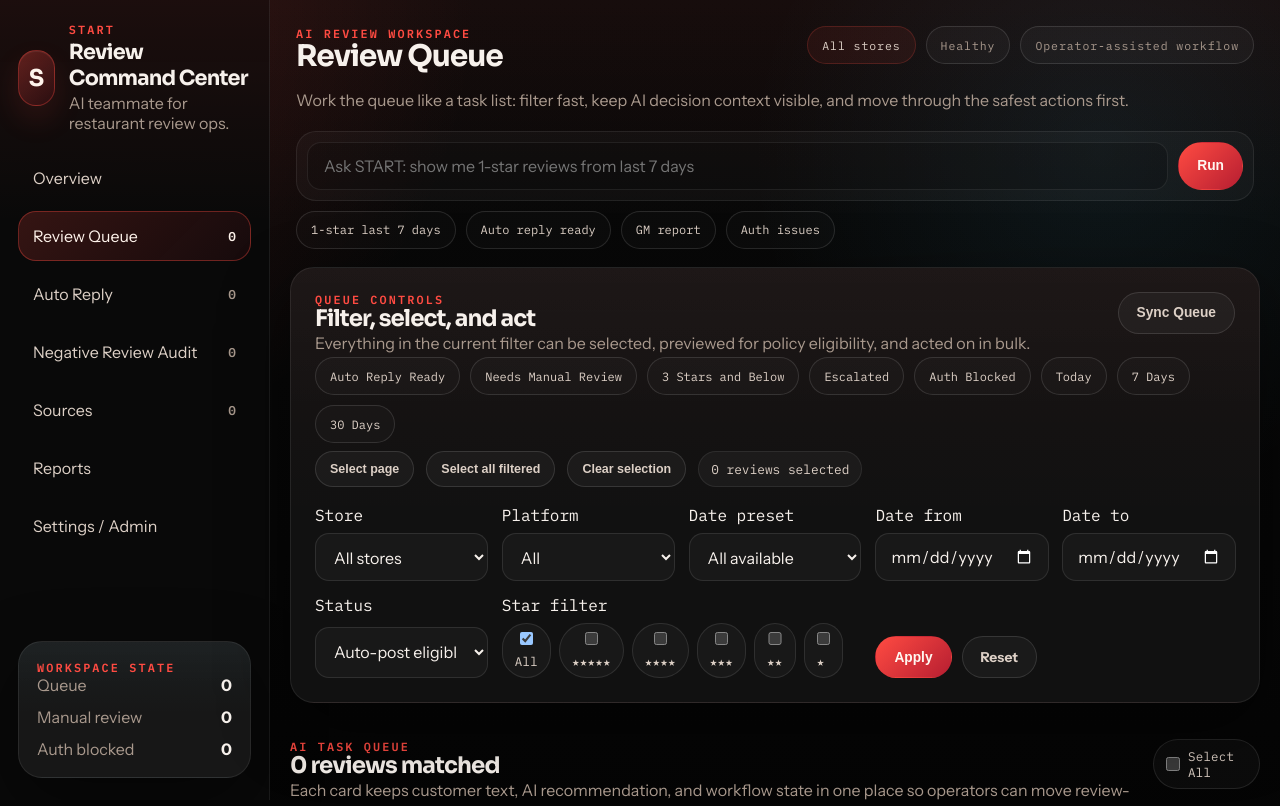
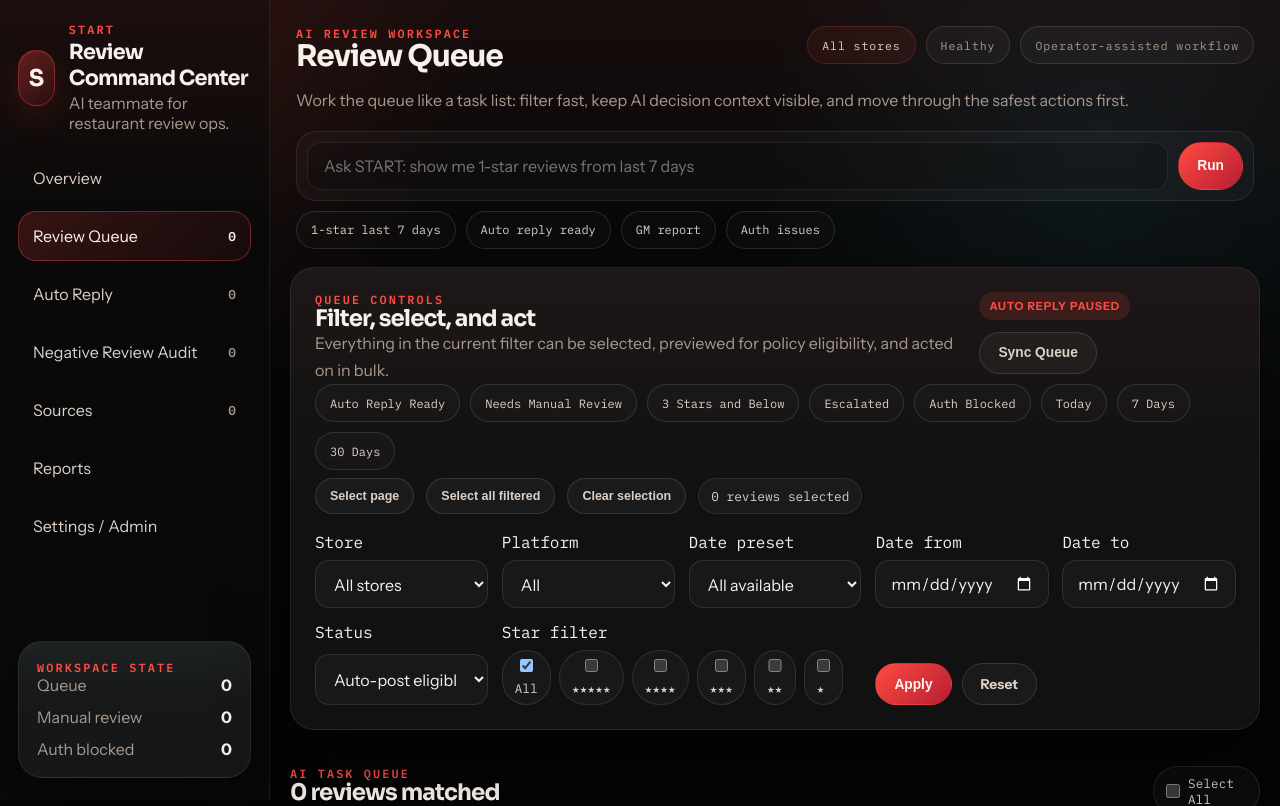
Before and after one commit to liemdo28/review-automation-system, a FastAPI app: page /reviews?status=auto_post_eligible in a window 1280 px wide. Shown: the top 806 px of the page. Run offline with FastAPI, Linux system fonts and the light colour scheme; data that the repository does not hold is empty.

Commit message:
Add Auto Reply paused badge in queue

```diff
--- a/app/static/css/style.css
+++ b/app/static/css/style.css
@@ -1433,6 +1433,11 @@
     background: rgba(97, 214, 255, 0.12);
 }
 
+.status-paused {
+    color: var(--red);
+    background: rgba(255, 75, 66, 0.14);
+}
+
 .status-unknown,
 .status-missing {
     color: var(--muted);
--- a/app/templates/reviews.html
+++ b/app/templates/reviews.html
@@ -110,6 +110,9 @@
                 <p class="section-copy">Everything in the current filter can be selected, previewed for policy eligibility, and acted on in bulk.</p>
             </div>
             <div class="section-actions">
+                {% if global_auto_reply_config and not global_auto_reply_config.auto_post_phase_enabled %}
+                <span class="status status-paused">Auto Reply paused</span>
+                {% endif %}
                 <button class="btn btn-secondary" onclick="triggerFetch()">Sync Queue</button>
             </div>
         </div>
```
